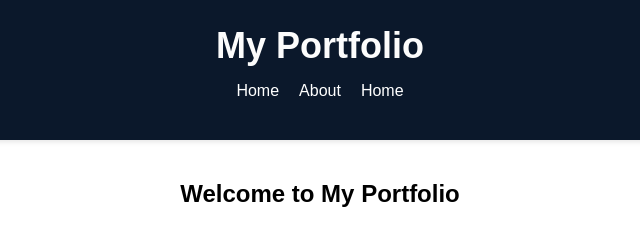
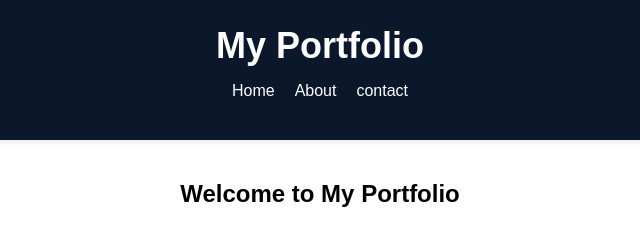
Before and after one commit to maazali001/portfolio-website, a plain HTML site: page index.html in a window 1280 px wide. Shown: the top 225 px of the page, 320-960 px from the left. Drawn offline with Linux system fonts and the light colour scheme.

```diff
--- a/index.html
+++ b/index.html
@@ -182,7 +182,7 @@
         <nav>
             <a href="index.html">Home</a>
             <a href="public/about.html">About</a>
-            <a href="public/home.html">Home</a>
+            <a href="public/contact.html">contact</a>
         </nav>
     </header>
     <main>
```
